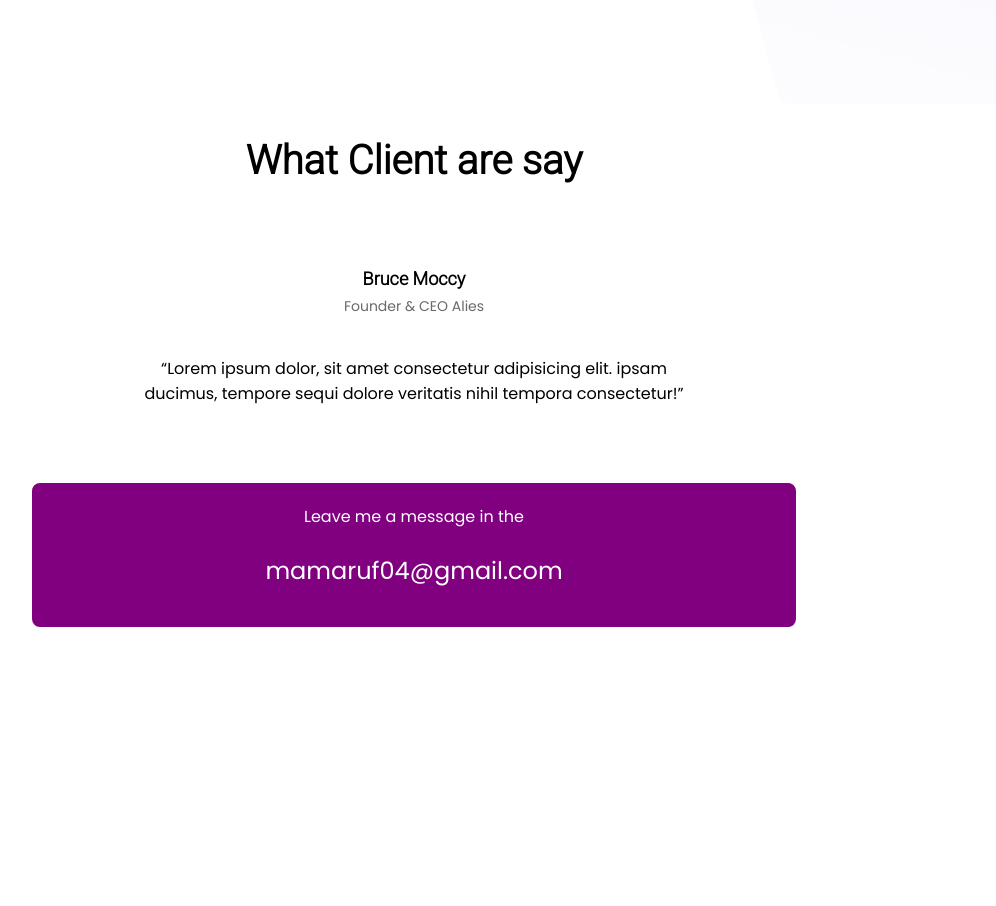
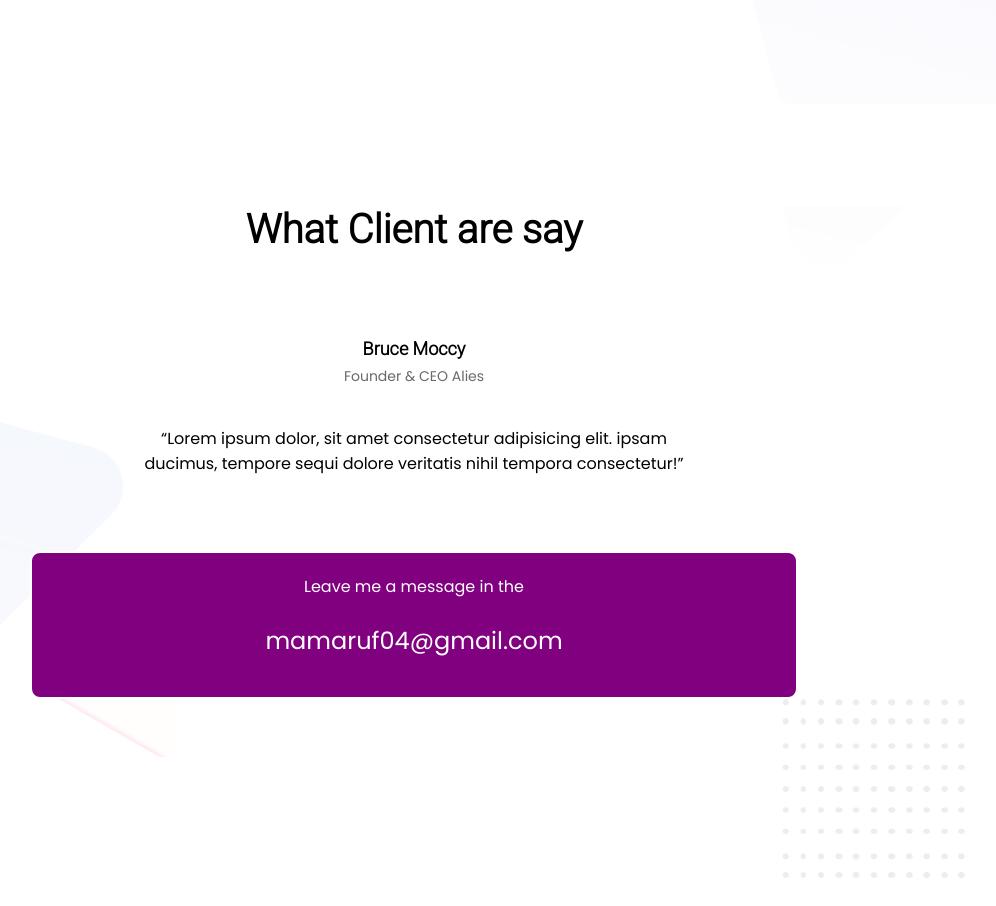
Before and after one commit to mamaruf04/my-personal-website, a plain HTML site: page index.html in a window 1280 px wide. Shown: the part 1760-2666 px from the top of the page, without its empty margins (226-1222 px from the left). Before the commit the page ends 2389 px from the top, so only its background shows below. Drawn offline with Linux system fonts and the light colour scheme.

Commit message:
compleat

```diff
--- a/style.css
+++ b/style.css
@@ -90,8 +90,13 @@ h3{
     background-size:90%;
 }
 .footer-section{
+    margin-top: 8%;
     text-align: center;
-    height: 400px;
+    height: 700px;
+    background-image:url(images/footer-bg.png);
+    background-repeat: no-repeat;
+    background-size: 100%;
+    background-position: top;
 }
 h3{
     height: 10px;
```
